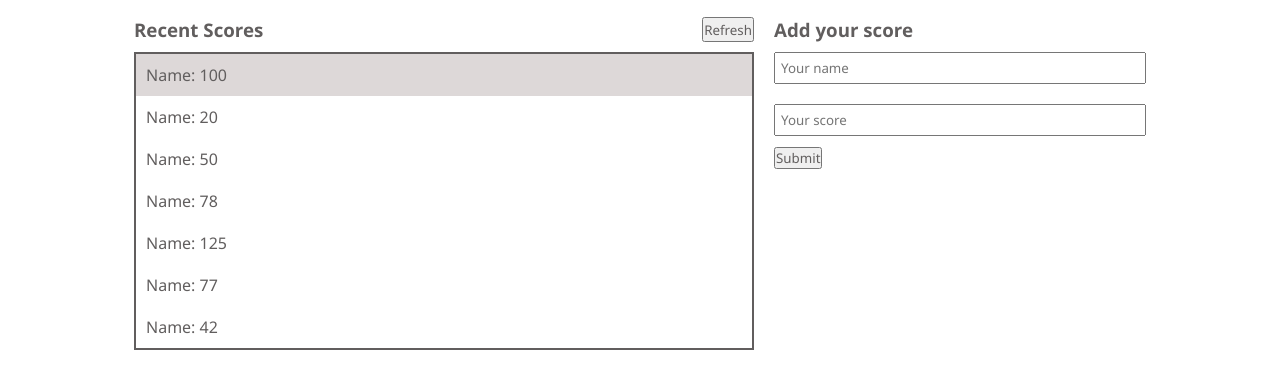
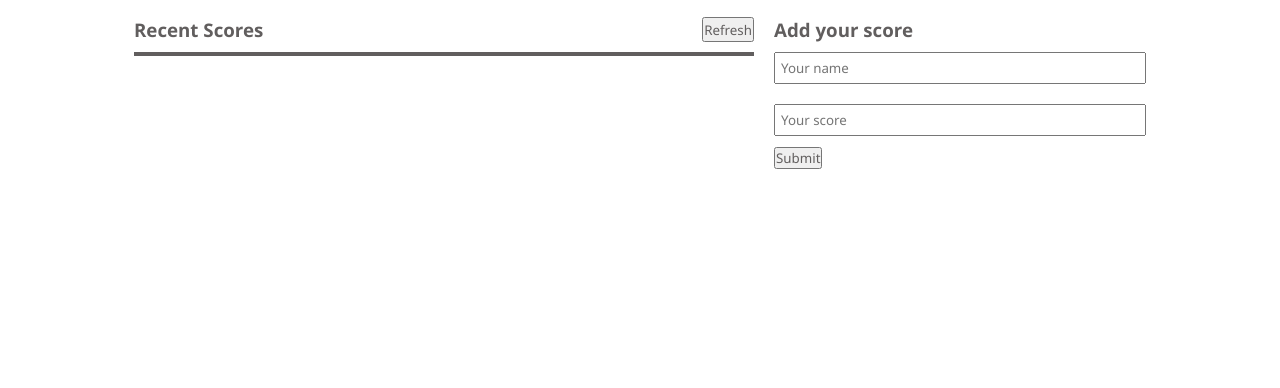
Before and after one commit to Theodoraldo/leaderboard-project, a website built with webpack: page dist/index.html in a window 1280 px wide. Shown: the part 86-474 px from the top of the page. Built offline with nearby package versions, Linux system fonts and the light colour scheme.

Commit message:
Modify dist folder

```diff
--- a/dist/index.html
+++ b/dist/index.html
@@ -14,22 +14,16 @@
           <button>Refresh</button>
         </div>
         <div class="score_details">
-          <ul>
-            <li class="odd">Name: 100</li>
-            <li>Name: 20</li>
-            <li>Name: 50</li>
-            <li>Name: 78</li>
-            <li>Name: 125</li>
-            <li>Name: 77</li>
-            <li>Name: 42</li>
-          </ul>
+          <ul class="container">
+
         </div>
       </div>
       <div class="add_score">
         <h3>Add your score</h3>
         <form class="add_score_info">
-          <input id="student_name" type="text" placeholder="Your name" />
+          <input id="student_name" type="text" placeholder="Your name" /> <br />
           <input id="student_score" type="text" placeholder="Your score" />
+          <br />
           <button type="submit">Submit</button>
         </form>
       </div>
```
Also changed, not shown: dist/main.js (+12 -2 lines).
